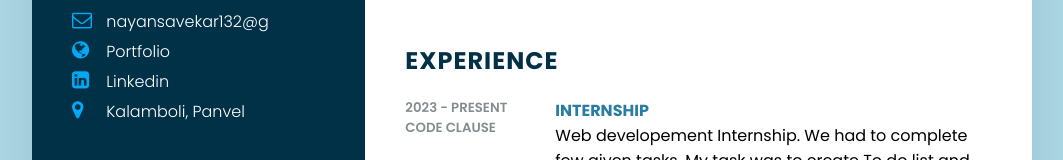
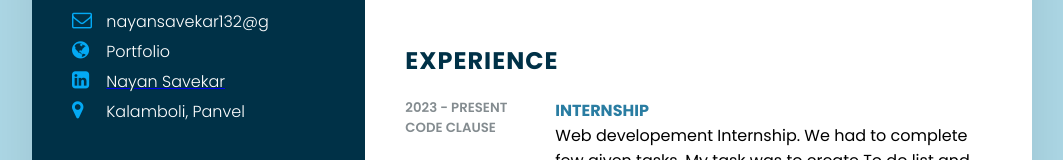
Before and after one commit to NayanSavekar/CodeClause_Resume, a plain HTML site: page index.html in a window 1280 px wide. Shown: the part 522-682 px from the top of the page, without its empty margins (108-1171 px from the left). Drawn offline with Linux system fonts and the light colour scheme.

Commit message:
Update index.html

```diff
--- a/index.html
+++ b/index.html
@@ -38,7 +38,7 @@
                     </li>
                     <li>
                         <span class="icon"><i class="fa fa-linkedin-square" aria-hidden="true"></i></span>
-                        <span class="text">Linkedin</span>
+                       <a href="https://www.linkedin.com/in/nayan-savekar-963956251/" ><span class="text">Nayan Savekar</span></a>
                     </li>
                     <li>
                         <span class="icon"><i class="fa fa-map-marker" aria-hidden="true"></i></span>
```
